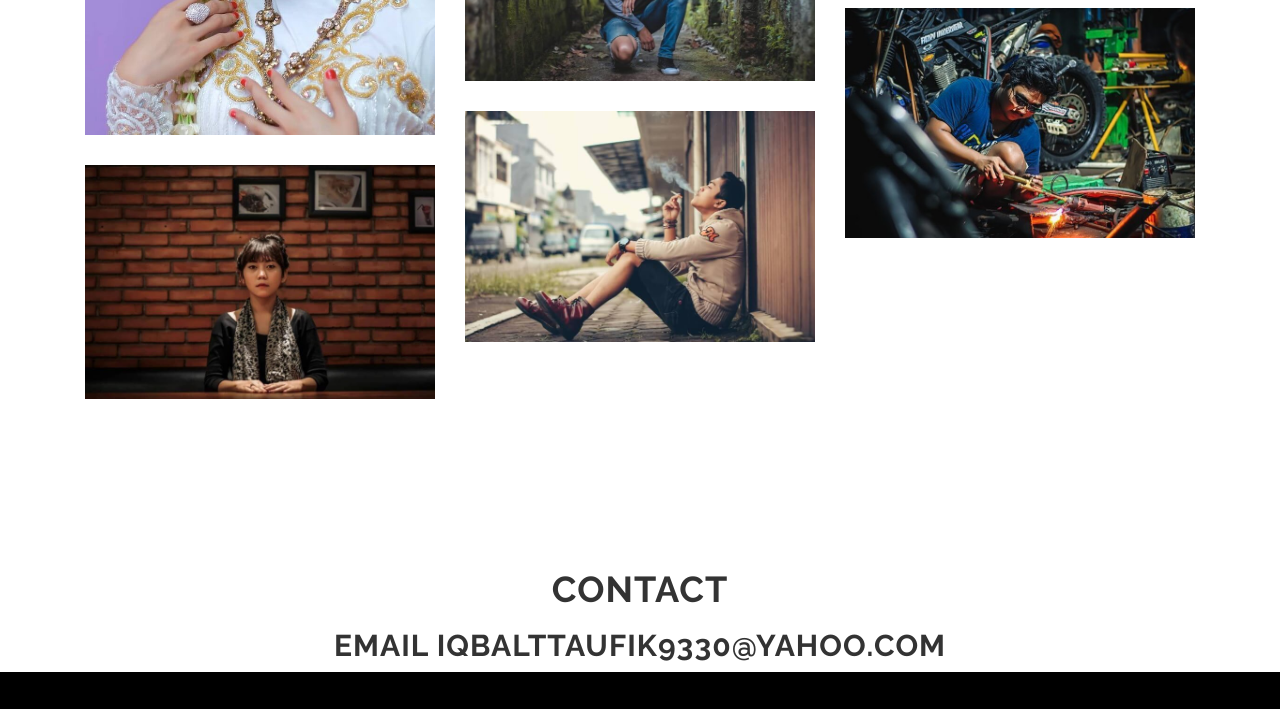
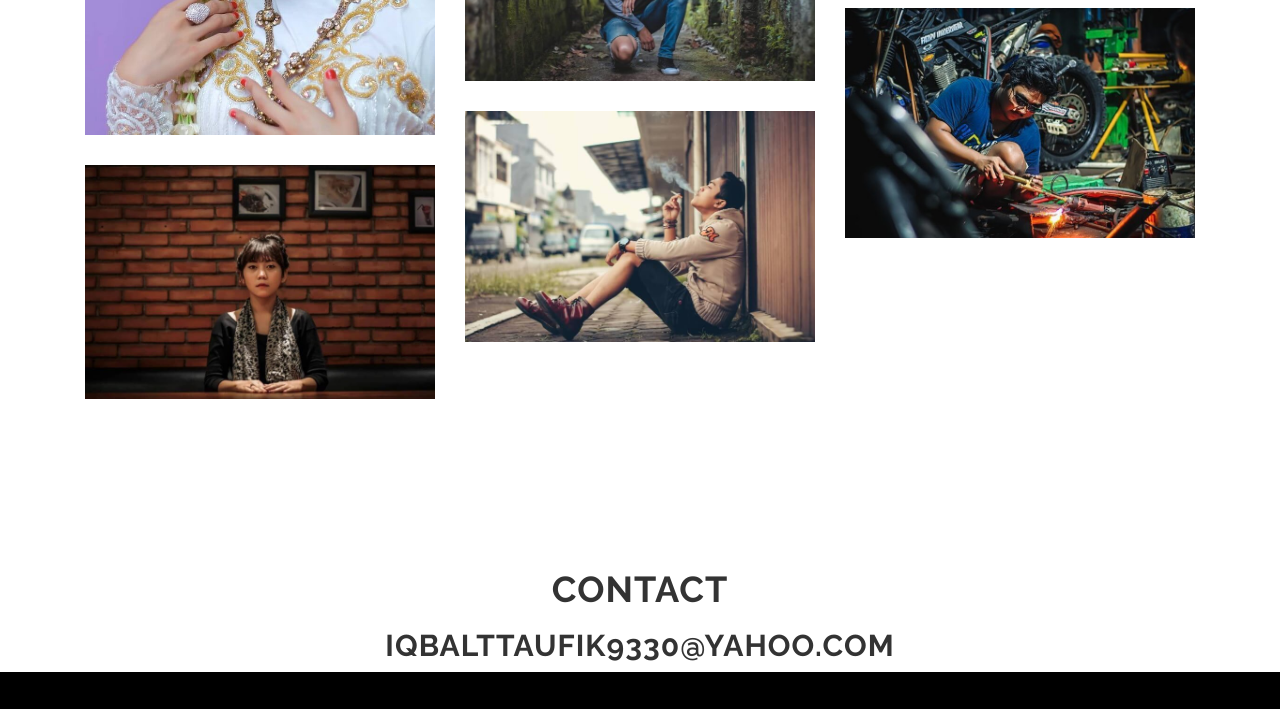
Before and after one commit to Onlymo/MUHAMAD, a plain HTML site: page index.html in a window 1280 px wide. Shown: the part 4563-5272 px from the top of the page. Drawn offline with Linux system fonts and the light colour scheme.

Commit message:
Update index.html

```diff
--- a/index.html
+++ b/index.html
@@ -8,7 +8,7 @@
     <meta name="description" content="">
     <meta name="author" content="">
 
-	<title>Cluster - Creative Portfolio HTML Template</title>
+	<title>MUHAMAD IQBAL TAUFIK</title>
 
 	<!-- Main CSS file -->
 	<link rel="stylesheet" href="css/bootstrap.min.css" />
@@ -637,7 +637,7 @@
 	<!-- /OUR WORKS -->
 
 	<h1 style="text-align: center">Contact</h1>
-    <h2 style="text-align: center">Email Iqbalttaufik9330@yahoo.com</h2>
+    <h2 style="text-align: center">Iqbalttaufik9330@yahoo.com</h2>
 
 
 
```
